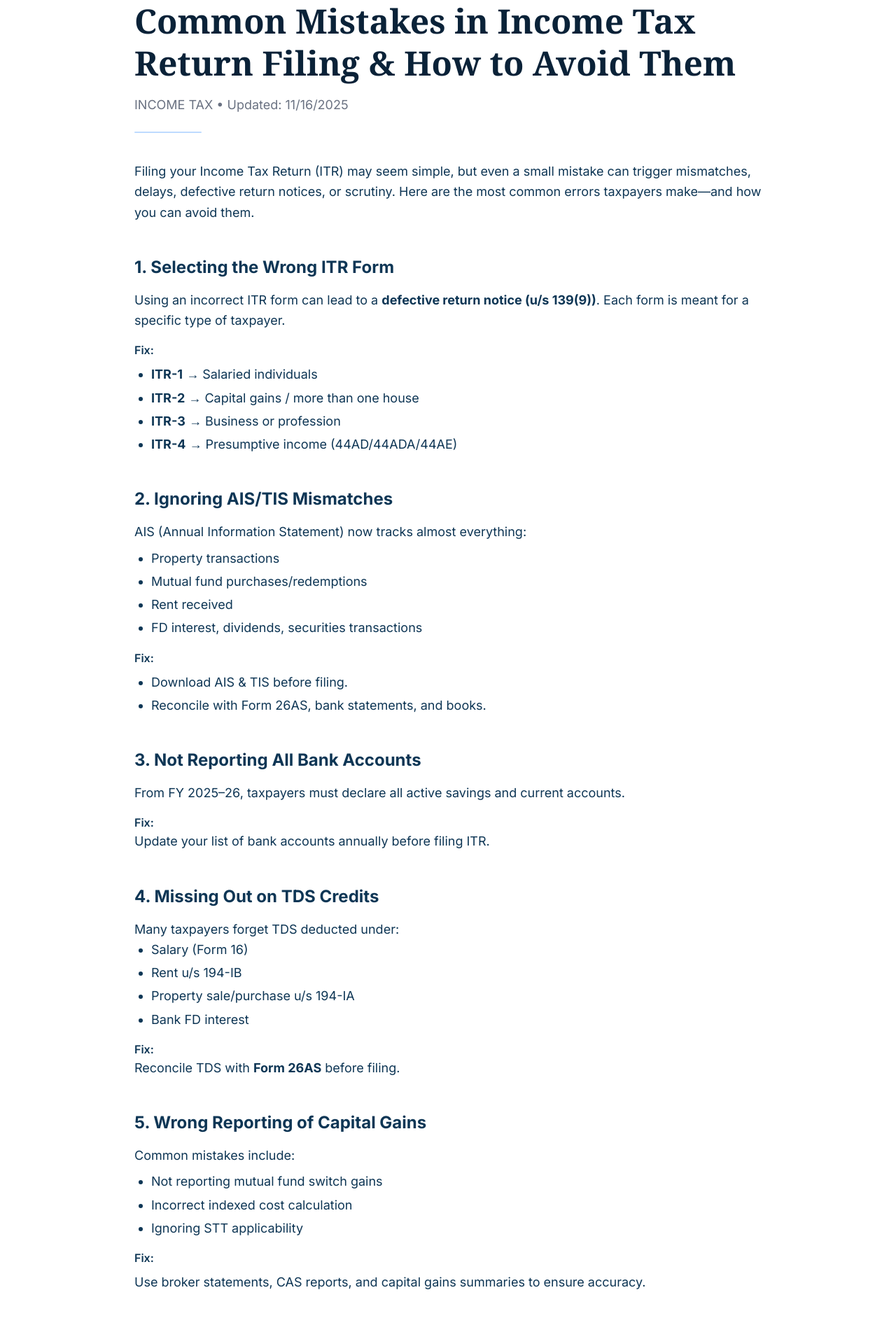
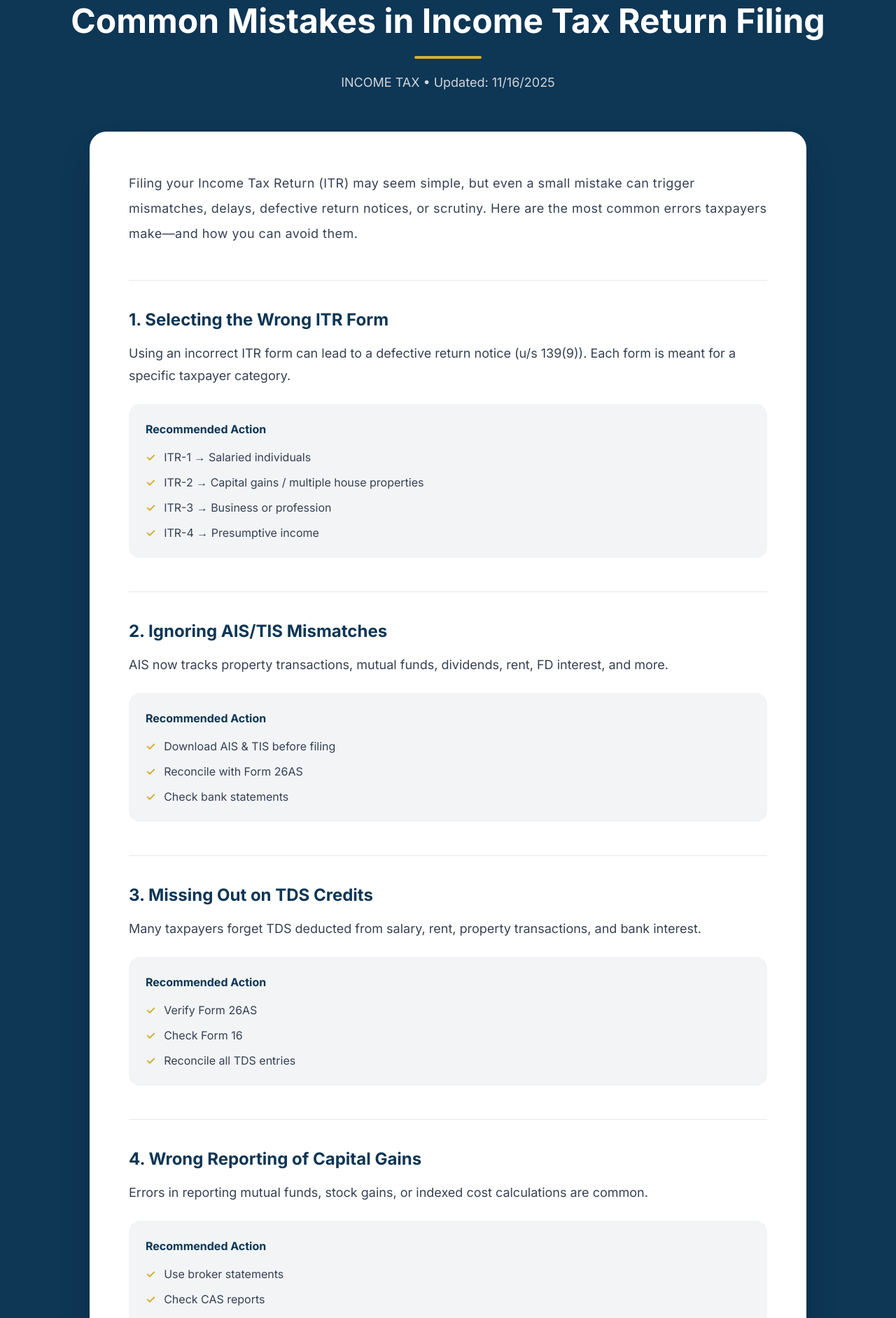
Before and after one commit to rohankumar390/rkss-portfolio, a Next.js app: page /resources/blog in a window 1280 px wide. Shown: the part 80-1963 px from the top of the page at 70% size. Built offline with nearby package versions, Linux system fonts and the light colour scheme.

Commit message:
style change

```diff
--- a/src/app/contact/page.tsx
+++ b/src/app/contact/page.tsx
@@ -43,7 +43,7 @@ export default function ContactUs() {
             <MapPin className="w-6 h-6 text-blue-700 flex-shrink-0" />
             <div>
               <span className="font-semibold text-[#0A2440]">Our Office</span>
-              <p className="mt-1">Office: 42, GF, WTC, Babar Rd, Office New Delhi - 110 001</p>
+              <p className="mt-1">Office: 42, GF, WTC, Babar Rd, New Delhi - 110 001</p>
             </div>
           </div>
 
--- a/src/app/resources/blog/page.tsx
+++ b/src/app/resources/blog/page.tsx
@@ -1,146 +1,140 @@
 export const metadata = {
   title: "Common Mistakes in Income Tax Return Filing & How to Avoid Them",
   description:
-    "Avoid common errors in ITR filing such as wrong ITR form selection, AIS mismatches, TDS discrepancies, and reporting mistakes. Learn how to file your tax return correctly.",
+    "Avoid common errors in ITR filing such as wrong ITR form selection, AIS mismatches, TDS discrepancies, and reporting mistakes.",
 };
 
 export default function IncomeTaxMistakesBlog() {
   return (
-    <section className="py-20 px-6 md:px-20 bg-white text-[#0E3655]">
-      <div className="max-w-4xl mx-auto">
-        {/* Blog Title */}
-        <h1 className="text-3xl md:text-5xl font-bold font-serif text-[#0A2238] leading-tight">
-          Common Mistakes in Income Tax Return Filing & How to Avoid Them
-        </h1>
+    <section className="bg-[#0E3655] py-20 px-6 md:px-16">
+      <div className="max-w-6xl mx-auto">
 
-        <p className="mt-4 text-gray-500 text-lg">
-          INCOME TAX • Updated: {new Date().toLocaleDateString()}
-        </p>
+        {/* Heading */}
+        <div className="text-center mb-14">
+          <h1 className="text-white text-4xl md:text-5xl font-bold leading-tight">
+            Common Mistakes in Income Tax Return Filing
+          </h1>
 
-        <div className="h-[2px] w-24 bg-blue-200 mt-6 mb-10 rounded-full" />
+          <div className="w-24 h-1 bg-[#D4AF37] mx-auto mt-5 rounded-full"></div>
 
-        {/* INTRO */}
-        <p className="text-lg leading-relaxed mb-8">
-          Filing your Income Tax Return (ITR) may seem simple, but even a small
-          mistake can trigger mismatches, delays, defective return notices, or
-          scrutiny. Here are the most common errors taxpayers make—and how you
-          can avoid them.
-        </p>
+          <p className="text-gray-300 mt-5 text-lg">
+            INCOME TAX • Updated: {new Date().toLocaleDateString()}
+          </p>
+        </div>
 
-        {/* SECTION 1 */}
-        <h2 className="text-2xl font-bold mt-12 mb-4">
-          1. Selecting the Wrong ITR Form
-        </h2>
-        <p className="text-lg leading-relaxed mb-4">
-          Using an incorrect ITR form can lead to a{" "}
-          <strong>defective return notice (u/s 139(9))</strong>. Each form is
-          meant for a specific type of taxpayer.
-        </p>
-        <p className="font-semibold mb-2">Fix:</p>
-        <ul className="list-disc pl-6 space-y-1 text-lg leading-relaxed">
-          <li>
-            <strong>ITR-1</strong> → Salaried individuals
-          </li>
-          <li>
-            <strong>ITR-2</strong> → Capital gains / more than one house
-          </li>
-          <li>
-            <strong>ITR-3</strong> → Business or profession
-          </li>
-          <li>
-            <strong>ITR-4</strong> → Presumptive income (44AD/44ADA/44AE)
-          </li>
-        </ul>
+        {/* Main Card */}
+        <div className="bg-white rounded-3xl p-8 md:p-14 shadow-2xl max-w-5xl mx-auto">
 
-        {/* SECTION 2 */}
-        <h2 className="text-2xl font-bold mt-12 mb-4">
-          2. Ignoring AIS/TIS Mismatches
-        </h2>
-        <p className="text-lg leading-relaxed mb-2">
-          AIS (Annual Information Statement) now tracks almost everything:
-        </p>
-        <ul className="list-disc pl-6 space-y-1 text-lg leading-relaxed">
-          <li>Property transactions</li>
-          <li>Mutual fund purchases/redemptions</li>
-          <li>Rent received</li>
-          <li>FD interest, dividends, securities transactions</li>
-        </ul>
+          {/* Intro */}
+          <p className="text-gray-700 text-lg leading-9 tracking-wide">
+            Filing your Income Tax Return (ITR) may seem simple, but even a
+            small mistake can trigger mismatches, delays, defective return
+            notices, or scrutiny. Here are the most common errors taxpayers
+            make—and how you can avoid them.
+          </p>
 
-        <p className="font-semibold mt-4 mb-2">Fix:</p>
-        <ul className="list-disc pl-6 space-y-1 text-lg leading-relaxed">
-          <li>Download AIS & TIS before filing.</li>
-          <li>Reconcile with Form 26AS, bank statements, and books.</li>
-        </ul>
+          {/* Reusable Section */}
+          {[
+            {
+              title: "1. Selecting the Wrong ITR Form",
+              content:
+                "Using an incorrect ITR form can lead to a defective return notice (u/s 139(9)). Each form is meant for a specific taxpayer category.",
+              fix: [
+                "ITR-1 → Salaried individuals",
+                "ITR-2 → Capital gains / multiple house properties",
+                "ITR-3 → Business or profession",
+                "ITR-4 → Presumptive income",
+              ],
+            },
+            {
+              title: "2. Ignoring AIS/TIS Mismatches",
+              content:
+                "AIS now tracks property transactions, mutual funds, dividends, rent, FD interest, and more.",
+              fix: [
+                "Download AIS & TIS before filing",
+                "Reconcile with Form 26AS",
+                "Check bank statements",
+              ],
+            },
+            {
+              title: "3. Missing Out on TDS Credits",
+              content:
+                "Many taxpayers forget TDS deducted from salary, rent, property transactions, and bank interest.",
+              fix: [
+                "Verify Form 26AS",
+                "Check Form 16",
+                "Reconcile all TDS entries",
+              ],
+            },
+            {
+              title: "4. Wrong Reporting of Capital Gains",
+              content:
+                "Errors in reporting mutual funds, stock gains, or indexed cost calculations are common.",
+              fix: [
+                "Use broker statements",
+                "Check CAS reports",
+                "Verify gain calculations",
+              ],
+            },
+            {
+              title: "5. Not Verifying Return After Filing",
+              content:
+                "An unverified return is treated as not filed.",
+              fix: [
+                "Verify within 30 days",
+                "Use Aadhaar OTP",
+                "Use Net Banking or EVC",
+              ],
+            },
+          ].map((section, index) => (
+            <div
+              key={index}
+              className="mt-12 border-t border-gray-200 pt-10"
+            >
+              <h2 className="text-2xl font-bold text-[#0E3655] mb-4">
+                {section.title}
+              </h2>
 
-        {/* SECTION 3 */}
-        <h2 className="text-2xl font-bold mt-12 mb-4">
-          3. Not Reporting All Bank Accounts
-        </h2>
-        <p className="text-lg leading-relaxed">
-          From FY 2025–26, taxpayers must declare all active savings and current
-          accounts.
-        </p>
-        <p className="font-semibold mt-4">Fix:</p>
-        <p className="text-lg leading-relaxed">
-          Update your list of bank accounts annually before filing ITR.
-        </p>
+              <p className="text-gray-700 text-lg leading-8">
+                {section.content}
+              </p>
 
-        {/* SECTION 4 */}
-        <h2 className="text-2xl font-bold mt-12 mb-4">
-          4. Missing Out on TDS Credits
-        </h2>
-        <p className="text-lg leading-relaxed">
-          Many taxpayers forget TDS deducted under:
-        </p>
-        <ul className="list-disc pl-6 space-y-1 text-lg leading-relaxed">
-          <li>Salary (Form 16)</li>
-          <li>Rent u/s 194-IB</li>
-          <li>Property sale/purchase u/s 194-IA</li>
-          <li>Bank FD interest</li>
-        </ul>
+              <div className="mt-6 bg-[#0E3655]/5 rounded-2xl p-6">
+                <h3 className="font-bold text-[#0E3655] mb-4">
+                  Recommended Action
+                </h3>
 
-        <p className="font-semibold mt-4">Fix:</p>
-        <p className="text-lg leading-relaxed">
-          Reconcile TDS with <strong>Form 26AS</strong> before filing.
-        </p>
+                <ul className="space-y-3">
+                  {section.fix.map((item, i) => (
+                    <li key={i} className="flex gap-3">
+                      <span className="text-[#D4AF37] font-bold">
+                        ✓
+                      </span>
+                      <span className="text-gray-700">
+                        {item}
+                      </span>
+                    </li>
+                  ))}
+                </ul>
+              </div>
+            </div>
+          ))}
 
-        {/* SECTION 5 */}
-        <h2 className="text-2xl font-bold mt-12 mb-4">
-          5. Wrong Reporting of Capital Gains
-        </h2>
-        <p className="text-lg leading-relaxed mb-2">Common mistakes include:</p>
-        <ul className="list-disc pl-6 space-y-1 text-lg leading-relaxed">
-          <li>Not reporting mutual fund switch gains</li>
-          <li>Incorrect indexed cost calculation</li>
-          <li>Ignoring STT applicability</li>
-        </ul>
+          {/* Conclusion */}
+          <div className="mt-14 border-t border-gray-200 pt-10">
+            <h2 className="text-2xl font-bold text-[#0E3655] mb-4">
+              Conclusion
+            </h2>
 
-        <p className="font-semibold mt-4 mb-2">Fix:</p>
-        <p className="text-lg leading-relaxed">
-          Use broker statements, CAS reports, and capital gains summaries to
-          ensure accuracy.
-        </p>
+            <p className="text-gray-700 text-lg leading-9 tracking-wide">
+              Filing an accurate ITR requires proper documentation,
+              reconciliation, and attention to detail. Avoiding these
+              common mistakes ensures smoother processing and reduces
+              the chances of notices or scrutiny.
+            </p>
+          </div>
 
-        {/* SECTION 6 */}
-        <h2 className="text-2xl font-bold mt-12 mb-4">
-          6. Not Verifying Return After Filing
-        </h2>
-        <p className="text-lg leading-relaxed mb-2">
-          An unverified return is treated as <strong>NOT filed</strong>.
-        </p>
-        <p className="font-semibold">Fix:</p>
-        <ul className="list-disc pl-6 space-y-1 text-lg leading-relaxed">
-          <li>Verify within 30 days of filing.</li>
-          <li>Use Aadhaar OTP, net-banking, or EVC.</li>
-        </ul>
-
-        {/* Conclusion */}
-        <h2 className="text-2xl font-bold mt-12 mb-4">Conclusion</h2>
-        <p className="text-lg leading-relaxed mb-10">
-          Filing an accurate ITR requires proper documentation, reconciliation,
-          and attention to detail. Avoiding these common mistakes ensures smooth
-          processing and reduces the chances of scrutiny or notices.
-        </p>
+        </div>
       </div>
     </section>
   );
--- a/src/components/CTASection.tsx
+++ b/src/components/CTASection.tsx
@@ -30,7 +30,7 @@ export default function CTASection() {
           </div>
           <div className="flex items-center space-x-3 text-gray-200">
             <MapPin className="w-5 h-5 text-blue-300" />
-            <span className="text-base md:text-lg font-medium">Office: 42, GF, WTC, Babar Rd, Office New Delhi - 110 001</span>
+            <span className="text-base md:text-lg font-medium">Office: 42, GF, WTC, Babar Rd, New Delhi - 110 001</span>
           </div>
         </div>
 
```
